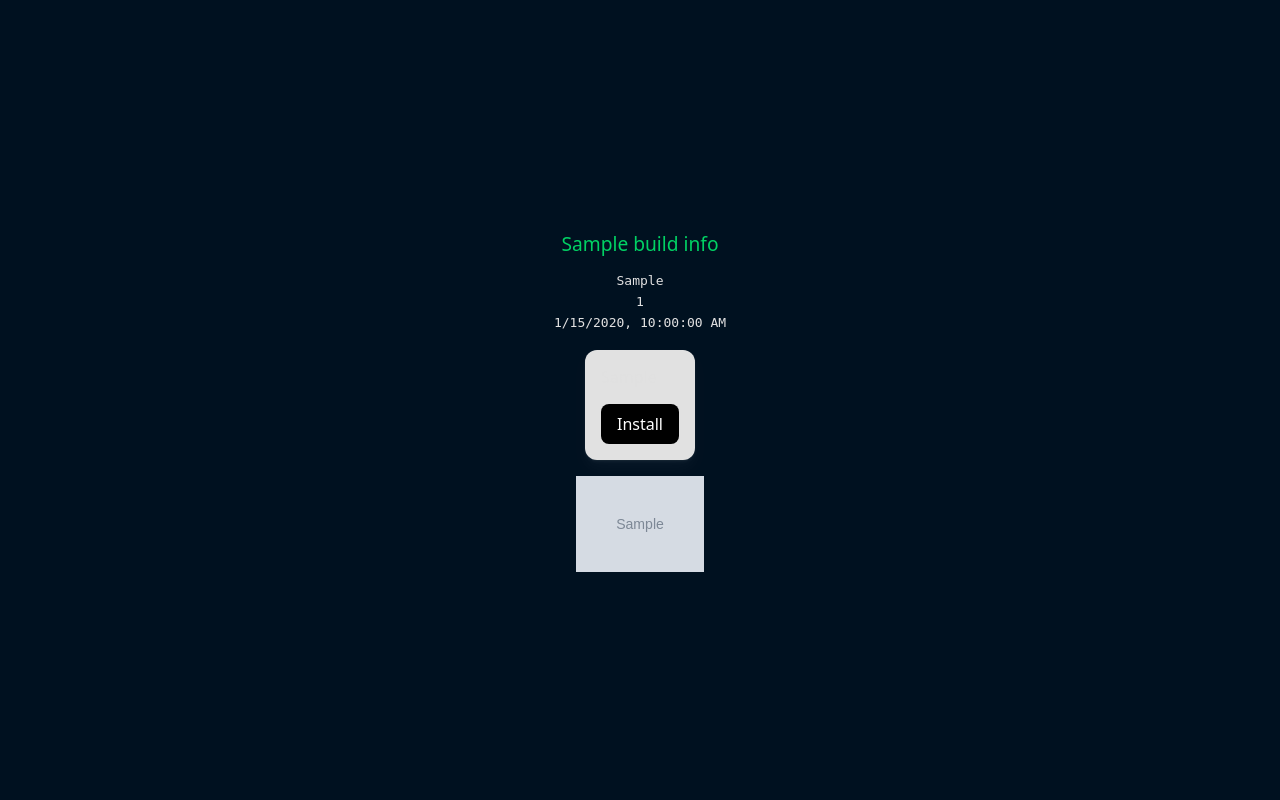
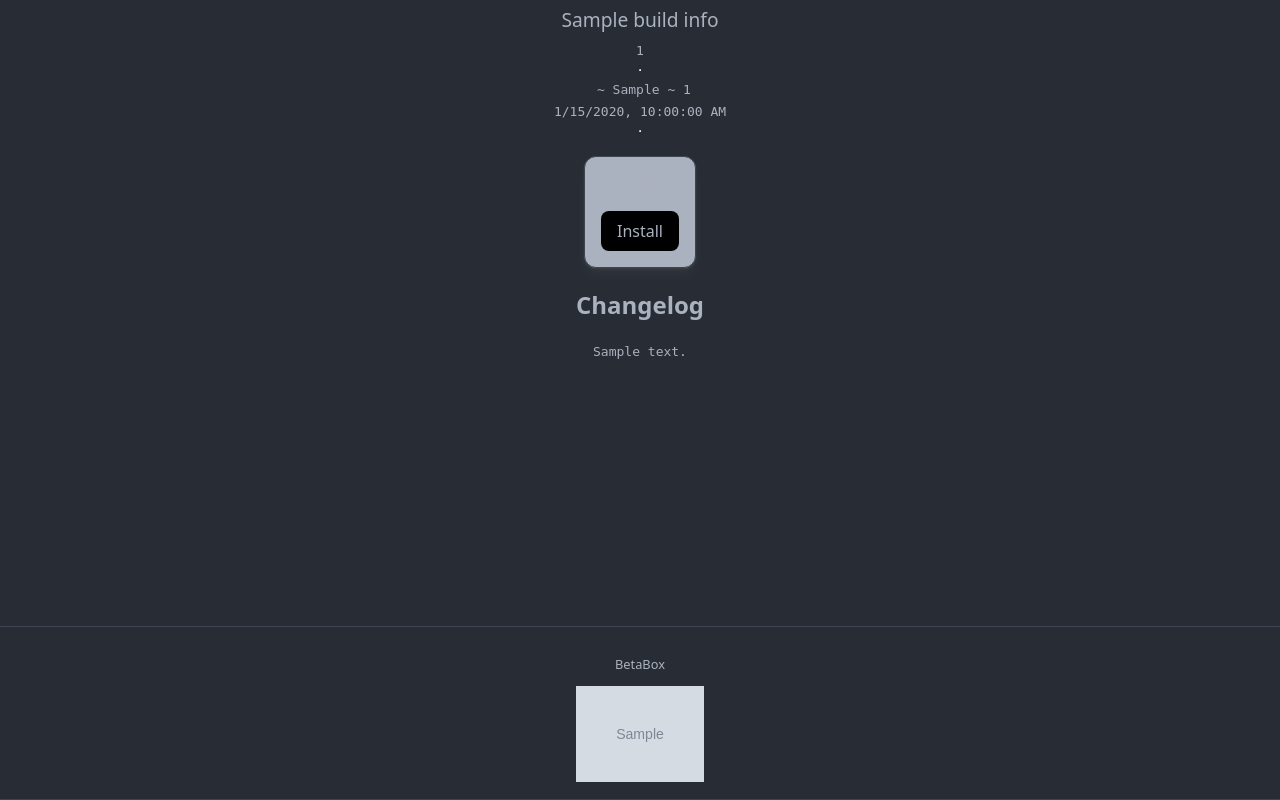
Before and after one commit to zoocityboy/beta-distribution, a FastAPI app: template templates/download-page.jinja.html in a window 1280 px wide. Run offline with FastAPI, Linux system fonts and the light colour scheme; the template is opened without the code that fills it: most values are stand-ins (such as "Sample title", 1, 10 or a date in 2020); grey boxes marked "Sample" are stand-in pictures.

Commit message:
Add changelog support and improve UI styling for download page

```diff
--- a/app_distribution_server/routers/api_router.py
+++ b/app_distribution_server/routers/api_router.py
@@ -45,6 +45,7 @@
 
 def _upload_app(
     app_file: UploadFile,
+    app_changelog: UploadFile,
 ) -> BuildInfo:
     platform: Platform
 
@@ -62,7 +63,9 @@
 
     app_file_content = app_file.file.read()
 
-    build_info = get_build_info(platform, app_file_content)
+    app_changelog_content = app_changelog.file.read()
+
+    build_info = get_build_info(platform, app_file_content,app_changelog_content)
     upload_id = build_info.upload_id
 
     logger.debug(f"Starting upload of {upload_id!r}")
@@ -91,8 +94,9 @@
 @router.post("/upload", **_upload_route_kwargs)
 def _plaintext_post_upload(
     app_file: UploadFile = File(description="An `.ipa` or `.apk` build"),
+    app_changelog: UploadFile = File(description="A `changelog.md` file"),
 ) -> PlainTextResponse:
-    build_info = _upload_app(app_file)
+    build_info = _upload_app(app_file, app_changelog)
 
     return PlainTextResponse(
         content=get_absolute_url(f"/get/{build_info.upload_id}"),
@@ -102,8 +106,9 @@
 @router.post("/api/upload", **_upload_route_kwargs)
 def _json_api_post_upload(
     app_file: UploadFile = File(description="An `.ipa` or `.apk` build"),
+    app_changelog: UploadFile = File(description="A `changelog.md` file"),
 ) -> BuildInfo:
-    return _upload_app(app_file)
+    return _upload_app(app_file,app_changelog)
 
 
 async def _api_delete_app_upload(
--- a/app_distribution_server/routers/html_router.py
+++ b/app_distribution_server/routers/html_router.py
@@ -84,6 +84,7 @@
             "install_url": install_url,
             "qr_code_svg": get_qr_code_svg(install_url),
             "logo_url": LOGO_URL,
+            "changelog": build_info.changelog_content,
         },
     )
 @router.get(
--- a/templates/base.jinja.html
+++ b/templates/base.jinja.html
@@ -5,13 +5,21 @@
     <meta name="viewport" content="width=device-width, initial-scale=1.0" />
     <title>{{ page_title }}</title>
     <style>
+      :root {
+        --background-color: #282c34;
+        --text-color: #abb2bf;
+        --primary-color: #61afef;
+        --secondary-color: #c678dd;
+        --accent-color: #98c379;
+        --border-color: #3e4451;
+      }
       * {
         box-sizing: border-box;
       }
 
       body {
-        background-color: #001120;
-        color: #e0e0e0;
+        background-color:  var(--background-color);
+        color:  var(--text-color);
         font-family: system-ui, sans-serif;
 
         margin: 0;
@@ -19,8 +27,8 @@
       }
 
       main {
-        height: 100dvh;
-        color: #e1e1e1;
+        /* height: 100dvh; */
+        color: var(--text-color);
 
         display: flex;
         flex-direction: column;
@@ -28,7 +36,34 @@
         justify-content: center;
       }
 
-      .card {
+
+      button {
+        background-color: var(--secondary-color);
+        color: var(--text-color);
+        border: 1px solid var(--border-color);
+      }
+
+      input, textarea {
+        background-color: var(--background-color);
+        color: var(--text-color);
+        border: 1px solid var(--border-color);
+      }
+
+      header, footer {
+        background-color: var(--background-color);
+        color: var(--text-color);
+        border-top: 1px solid var(--border-color);
+        border-bottom: 1px solid var(--border-color);
+      }
+
+      .navbar {
+        background-color: var(--background-color);
+        color: var(--text-color);
+        border-bottom: 1px solid var(--border-color);
+      }
+
+
+      /* .card {
         display: flex;
         flex-direction: column;
 
@@ -42,13 +77,42 @@
           0 1px 2px rgba(255, 255, 255, 0.05),
           0 2px 4px rgba(255, 255, 255, 0.04),
           0 8px 16px rgba(255, 255, 255, 0.03);
+      } */
+
+      .card {
+        background-color: var(--text-color);
+        color: var(--text-color);
+        border: 1px solid var(--border-color);
+        padding: 16px;
+        border-radius: 12px;
+        margin-top: 1rem;
+        display: flex;
+        flex-direction: column;
+        box-shadow:
+          0 1px 2px rgba(255, 255, 255, 0.05),
+          0 2px 4px rgba(255, 255, 255, 0.04),
+          0 8px 16px rgba(255, 255, 255, 0.03);
+      }
+
+      .card-header {
+        background-color: var(--text-color);
+        color: var(--text-color);
+      }
+
+      .card-body {
+        background-color: var(--text-color);
+        color: var(--text-color);
+      }
+
+      .card-footer {
+        background-color: var(--text-color);
+        color: var(--text-color);
       }
 
       h1 {
         font-weight: normal;
         font-size: 1.2rem;
         margin: 0.4rem 0;
-        color: #00d264;
       }
 
       pre, time {
@@ -71,7 +135,7 @@
         text-decoration: none;
 
         background-color: black;
-        color: white;
+        color: var(--text-color);
         padding: 12px 16px;
         border-radius: 8px;
         line-height: 1;
@@ -97,13 +161,6 @@
         padding: 0.8rem;
       }
 
-      footer a, footer a:visited {
-        color: #00d264;
-      }
-
-      footer a:hover {
-        opacity: 0.8;
-      }
     </style>
 
     <script>
--- a/templates/download-page.jinja.html
+++ b/templates/download-page.jinja.html
@@ -3,30 +3,43 @@
 {% block content %}
   <main>
     <h1>{{ build_info.app_title }}</h1>
-    <pre>{{ build_info.platform.display_name }}</pre>
-    <pre>{{ build_info.bundle_version }}</pre>
-    <pre>{{ build_info.human_file_size }}</pre>
+    <pre>{{ build_info.bundle_id }}</pre>
+    <hr>
+    <pre>{{ build_info.platform.display_name }} ~ {{ build_info.bundle_version }} ~ {{ build_info.human_file_size }}</pre>
+
     {% if build_info.created_at %}
       <time datetime="{{ build_info.created_at }}">{{ build_info.created_at }}</time>
     {% endif %}
+    <hr>
+    <div class="card">
 
-    <div class="card">
-      <div class="qr">
-        {{qr_code_svg|safe}}
+      <div class="card-body">
+        <div class="qr">
+          {{qr_code_svg|safe}}
+        </div>
+      </div>
+      <div class="card-footer">
+        <div class="install">
+          <a href="{{install_url}}">Install</a>
+        </div>
       </div>
 
-      <div class="install">
-        <a href="{{install_url}}">Install</a>
-      </div>
     </div>
+    {% if build_info.changelog_content %}
+      <h2>Changelog</h2>
+      <pre>{{ build_info.changelog_content }}</pre>
+    {% endif %}
 
+
+
+  </main>
+  <footer>
     {% if logo_url %}
       <div class="logo">
+          <p>BetaBox</p>
           <img src="{{logo_url}}" alt="logo" />
       </div>
     {% endif %}
-  </main>
-  <footer>
 
   </footer>
 {% endblock %}
```
Also changed, not shown: app_distribution_server/build_info.py (+15 -0 lines), static/logo.svg.
